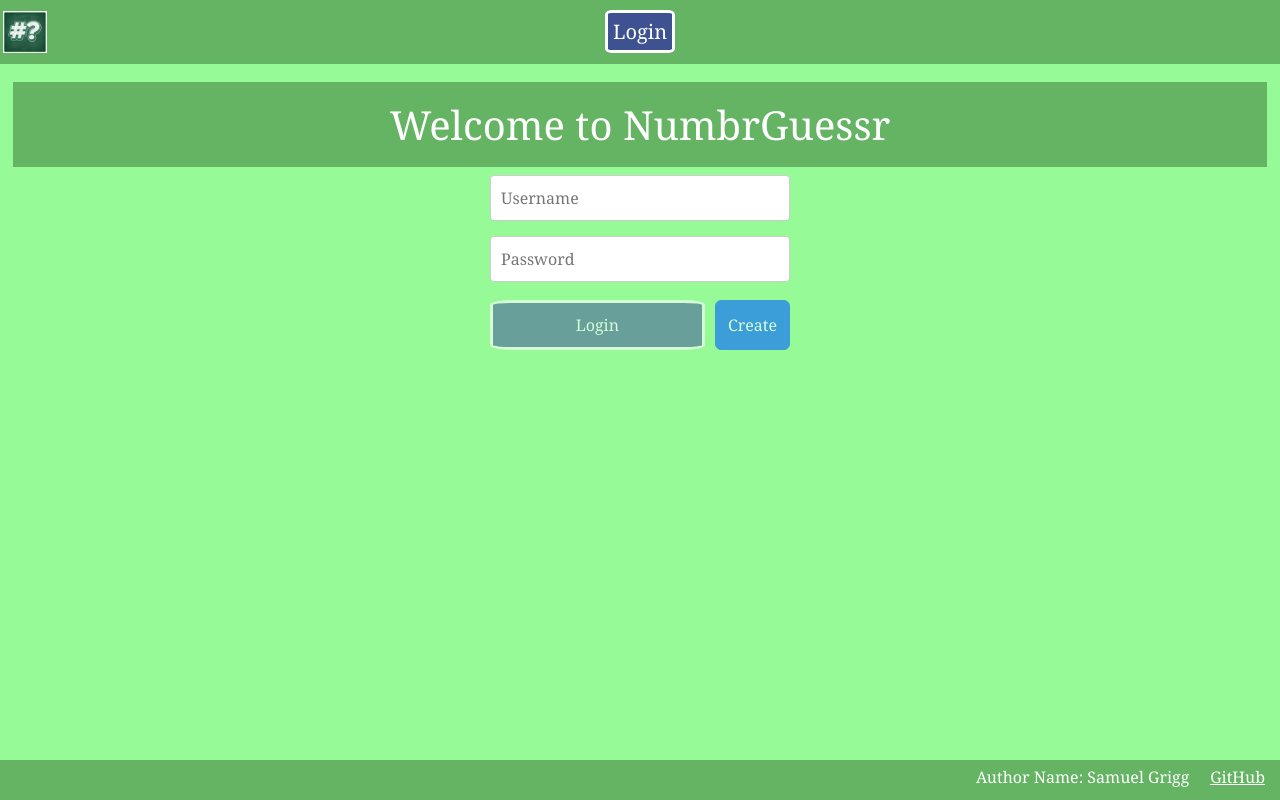
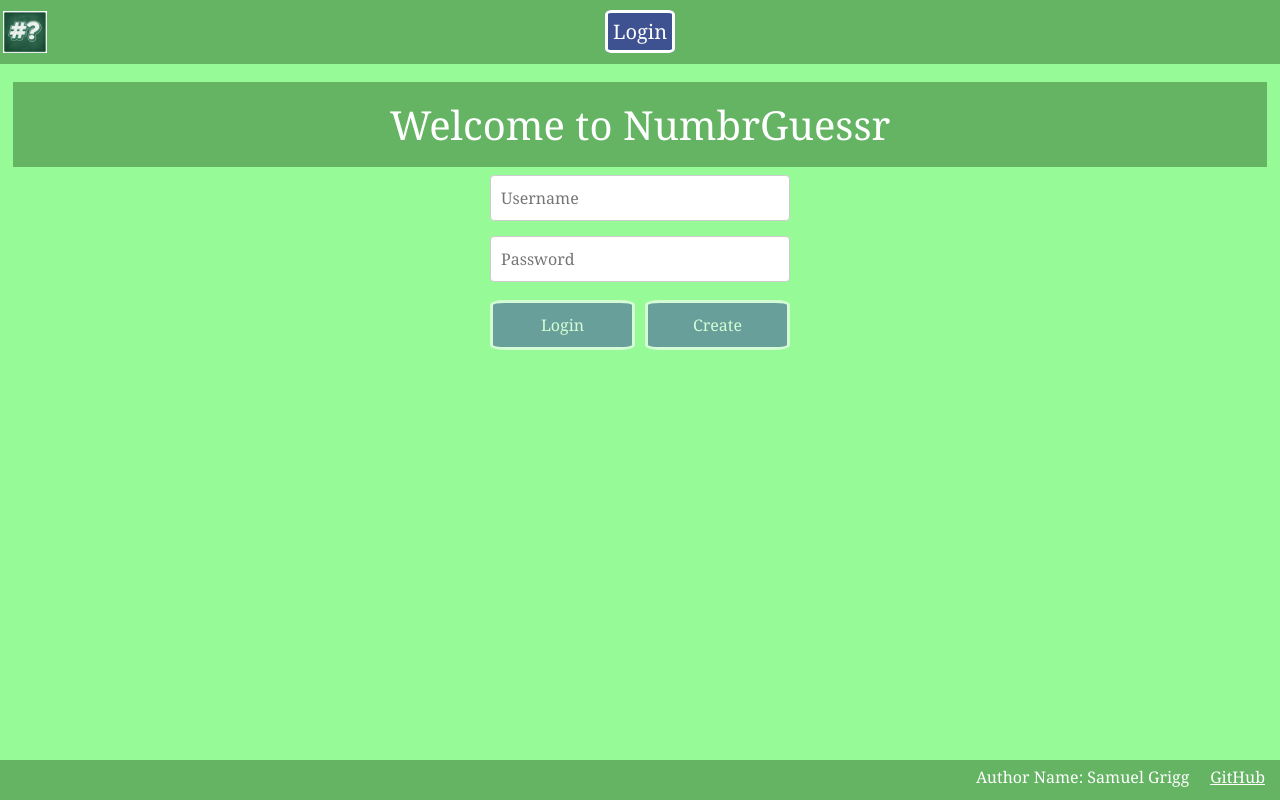
Before and after one commit to SamGrigg04/startup, a React (Vite) app: page / in a window 1280 px wide. Built offline with nearby package versions, Linux system fonts and the light colour scheme.

Commit message:
added styling for the create button

```diff
--- a/src/login/Unauthenticated.css
+++ b/src/login/Unauthenticated.css
@@ -24,7 +24,7 @@
 }
 
 /* match navbar style */
-#login, #logout {
+#login, #logout, #create {
   flex: 1;
   background-color: rgba(50, 50, 160, 0.75);
   border-style: solid;
@@ -37,11 +37,11 @@
   cursor: pointer;
 }
 
-#login:hover, #logout:hover {
+#login:hover, #logout:hover, #create:hover {
   background-color: rgb(40, 40, 130);
 }
 
-#login:disabled, #logout:disabled {
+#login:disabled, #logout:disabled, #create:disabled {
   opacity: 0.6;
   cursor: not-allowed;
 }
```
